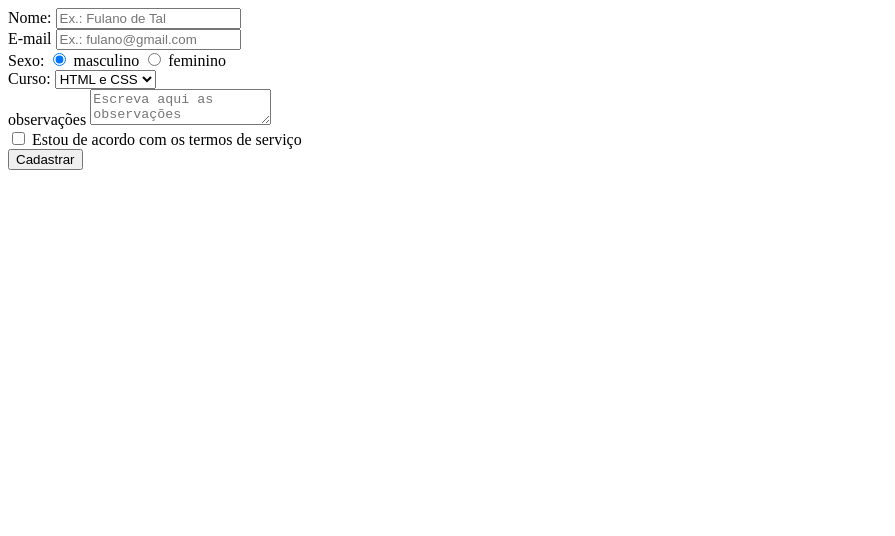
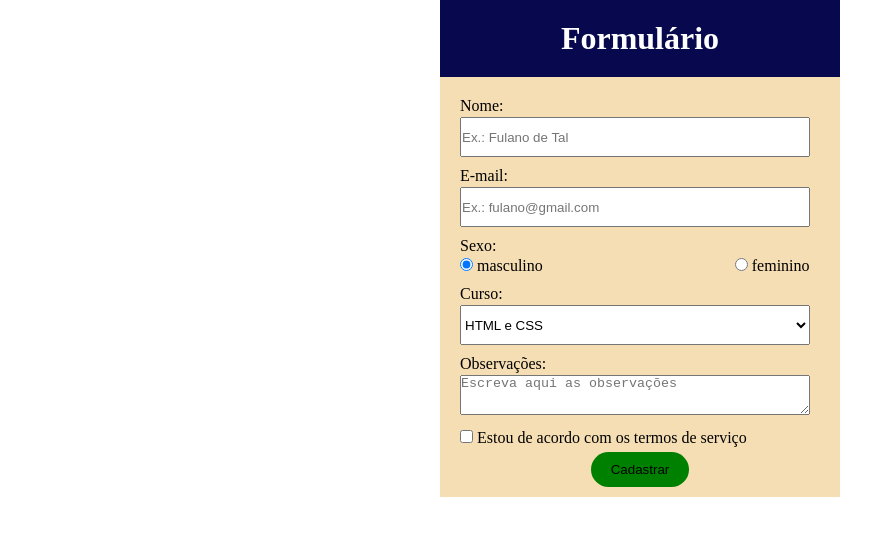
Before and after one commit to RalfHunter/Atividade-Marco, a plain HTML site: page index.html in a window 1280 px wide. Shown: the whole page, without its empty margins (0-895 px from the left). Drawn offline with Linux system fonts and the light colour scheme.

Commit message:
Estilização css

```diff
--- a/estilos.css
+++ b/estilos.css
@@ -0,0 +1,120 @@
+* {
+    margin: 0;
+    padding: 0;
+    box-sizing: border-box;
+}
+
+form {
+    display: flex;
+    flex-direction: column;
+    align-content: center;
+    align-items: center;
+    background-color: wheat;
+    width: 400px;
+    justify-self: center;
+}
+
+.titulo {
+    background-color: rgb(8, 8, 78);
+    color: white;
+    margin-bottom: 20px;
+    padding: 20px;
+    width: 100%;
+    text-align: center;
+}
+
+.nome {
+    display: block
+}
+div {
+    width: 400px
+}
+
+.nome :nth-child(1) {
+    display: block;
+    margin-bottom: 2px;
+    margin-left: 20px;
+}
+
+.nome #nome {
+    display: block;
+    width: 350px;
+    margin-left: 20px;
+    height: 40px;
+}
+
+.email :nth-child(1) {
+    display: block;
+    margin-top: 10px;
+    margin-bottom: 2px;
+    margin-left: 20px;
+}
+
+.email #email {
+    width: 350px;
+    margin-left: 20px;
+    height: 40px;
+}
+
+.sexo :nth-child(1) {
+    display: block;
+    margin-top: 10px;
+    margin-bottom: 2px;
+    margin-left: 20px;
+}
+.sexo :nth-child(2) {
+    margin-left: 20px;
+}
+.sexo :nth-child(4) {
+    margin-left: 188px;
+}
+
+.cursos :nth-child(1) {
+    display: block;
+    margin-top: 10px;
+    margin-bottom: 2px;
+    margin-left: 20px;
+}
+
+.cursos #cursos {
+    width: 350px;
+    margin-left: 20px;
+    height: 40px;
+}
+
+.obs :nth-child(1) {
+    display: block;
+    margin-top: 10px;
+    margin-bottom: 2px;
+    margin-left: 20px;
+}
+.obs #observacoes {
+    width: 350px;
+    margin-left: 20px;
+    height: 40px;
+}
+
+.termos {
+    margin-top: 10px;
+    margin-bottom: 5px;
+    margin-left: 40px;
+}
+
+.cadastro {
+    display: flex;
+    justify-content: center;
+}
+#cadastrar {
+    background-color: green;
+    border: none;
+    padding-left: 20px;
+    padding-right: 20px;
+    padding-bottom: 10px;
+    padding-top: 10px;
+    border-radius: 20px;
+    margin-bottom: 10px;
+}
+
+#cadastrar:hover {
+    background-color: rgb(9, 196, 9);
+}
--- a/index.html
+++ b/index.html
@@ -8,22 +8,23 @@
 </head>
 <body>
     <form action="">
-        <div>
+        <h1 class="titulo">Formulário</h1>
+        <div class="nome">
             <label for="nome">Nome:</label>
             <input type="text" id="nome" placeholder="Ex.: Fulano de Tal">
         </div>
-        <div>
-            <label for="email">E-mail</label>
+        <div class="email">
+            <label for="email">E-mail:</label>
             <input type="email" id="email" placeholder="Ex.: fulano@gmail.com">
         </div>
-        <div>
+        <div class="sexo">
             <label for="">Sexo:</label>
             <input type="radio" name="sexo" id="sexo_masculino" checked>
             <label for="sexo_masculino">masculino</label>
             <input type="radio" name="sexo" id="sexo_feminino">
             <label for="sexo_feminino">feminino</label>
         </div>
-        <div>
+        <div class="cursos">
             <label for="cursos">Curso:</label>
             <select name="" id="cursos">
                 <option value="1">HTML e CSS</option>
@@ -31,16 +32,16 @@
                 <option value="3">API</option>
             </select>
         </div>
-        <div>
-            <label for="observacoes">observações</label>
+        <div class="obs">
+            <label for="observacoes">Observações:</label>
             <textarea name="" id="observacoes" placeholder="Escreva aqui as observações"></textarea>
         </div>
-        <div>
+        <div class="termos">
             <input type="checkbox" id="termos">
             <label for="termos">Estou de acordo com os termos de serviço</label>
         </div>
-        <div>
-            <input type="submit" value="Cadastrar">
+        <div class="cadastro">
+            <input type="submit" value="Cadastrar" id="cadastrar">
         </div>
     </form>
 </body>
```
Also changed, not shown: formulario.html (+61 -25 lines), estilo2.css (added).
